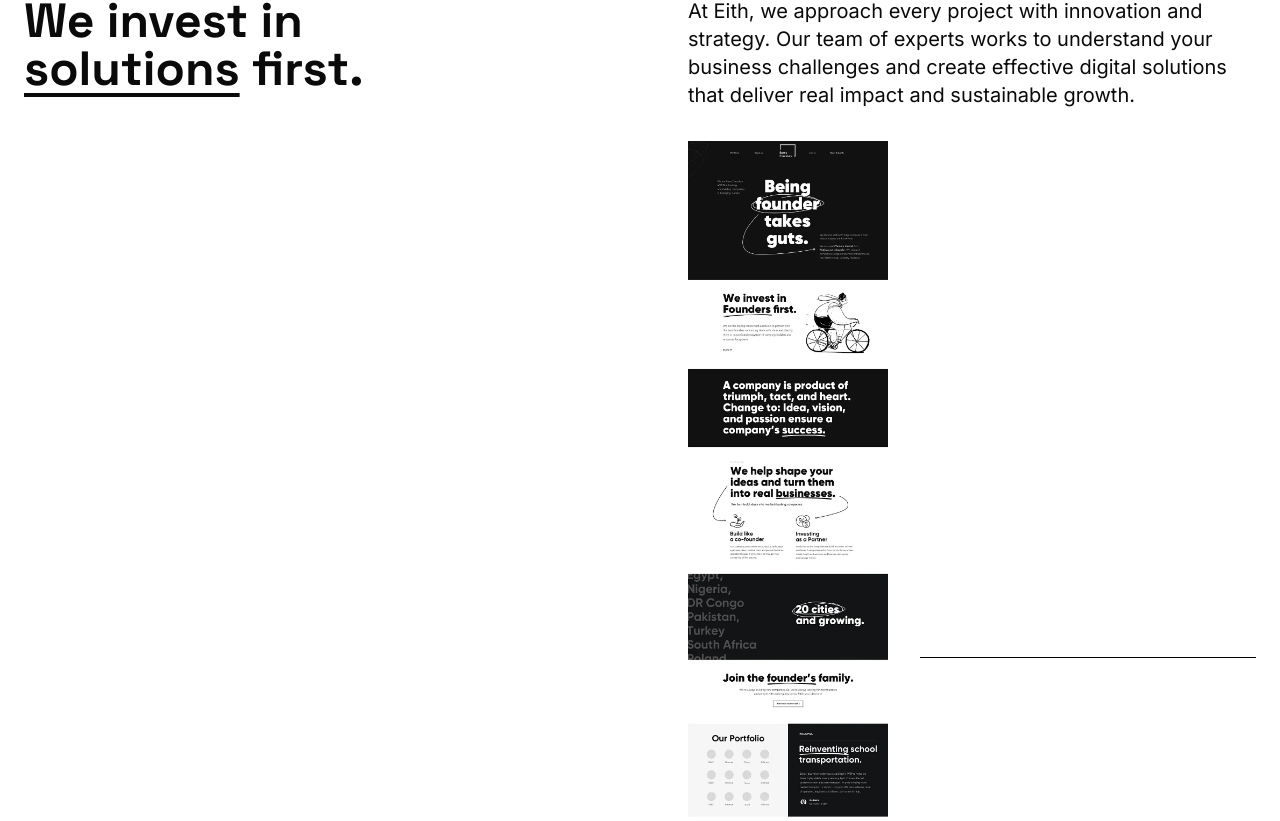
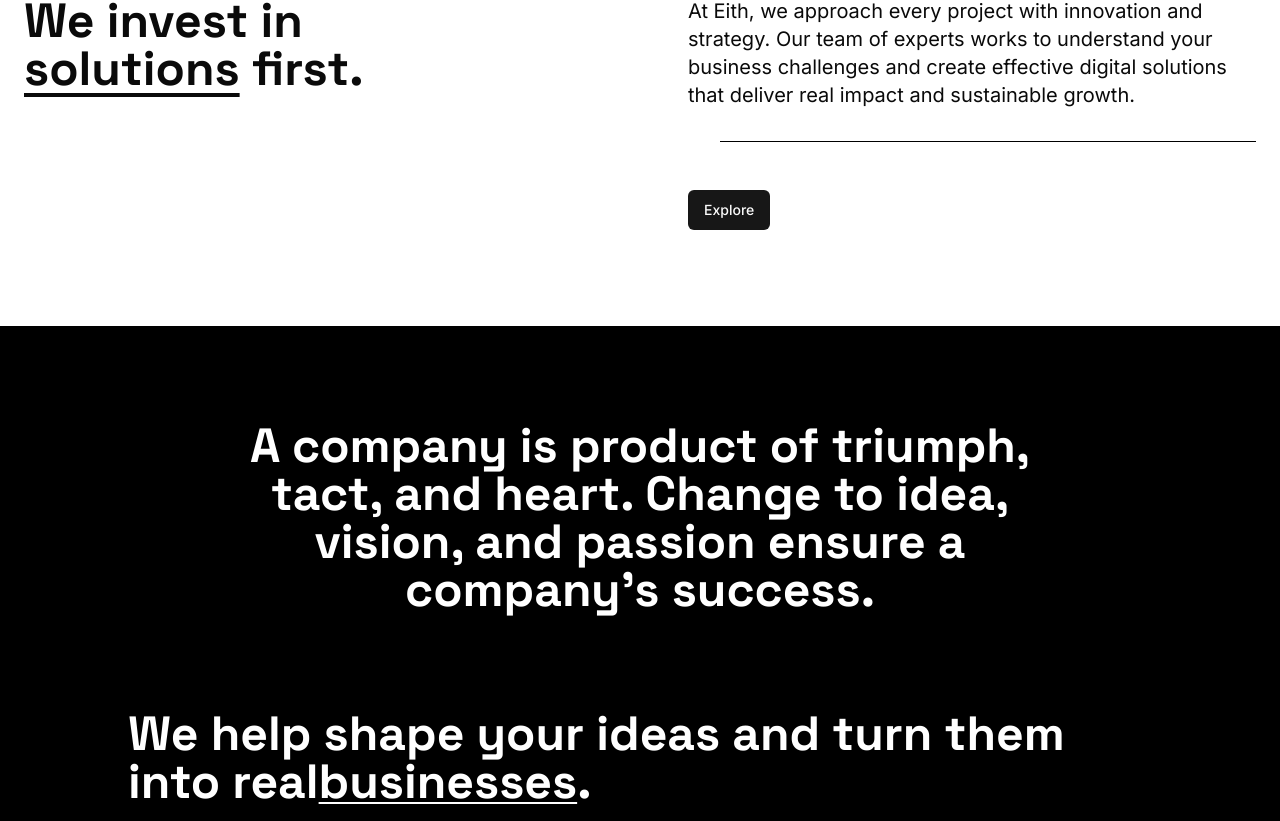
Before and after one commit to prudhvi9121/eith-solution-blueprint-kit, a React (Vite) app: page / in a window 1280 px wide. Shown: the part 979-1800 px from the top of the page. Built offline with nearby package versions, Linux system fonts and the light colour scheme.

Commit message:
Visual edit in Lovable
Edited UI in Lovable

```diff
--- a/src/components/Services.tsx
+++ b/src/components/Services.tsx
@@ -1,9 +1,6 @@
-
 import { Button } from "@/components/ui/button";
-
 const Services = () => {
-  return (
-    <section id="services" className="section bg-white">
+  return <section id="services" className="section bg-white">
       <div className="container mx-auto px-4 md:px-6">
         <div className="flex flex-col md:flex-row gap-12 md:gap-24">
           <div className="md:w-1/2">
@@ -21,11 +18,7 @@ const Services = () => {
 
             <div className="flex items-center mb-12">
               <div className="mr-8 flex-shrink-0">
-                <img
-                  src="/lovable-uploads/ba5aa0f9-bc53-4cfb-8b10-137f3165b167.png"
-                  alt="Digital Solutions"
-                  className="max-w-[200px]"
-                />
+
               </div>
               <div className="h-px bg-black flex-grow"></div>
             </div>
@@ -36,8 +29,6 @@ const Services = () => {
           </div>
         </div>
       </div>
-    </section>
-  );
+    </section>;
 };
-
 export default Services;
```
